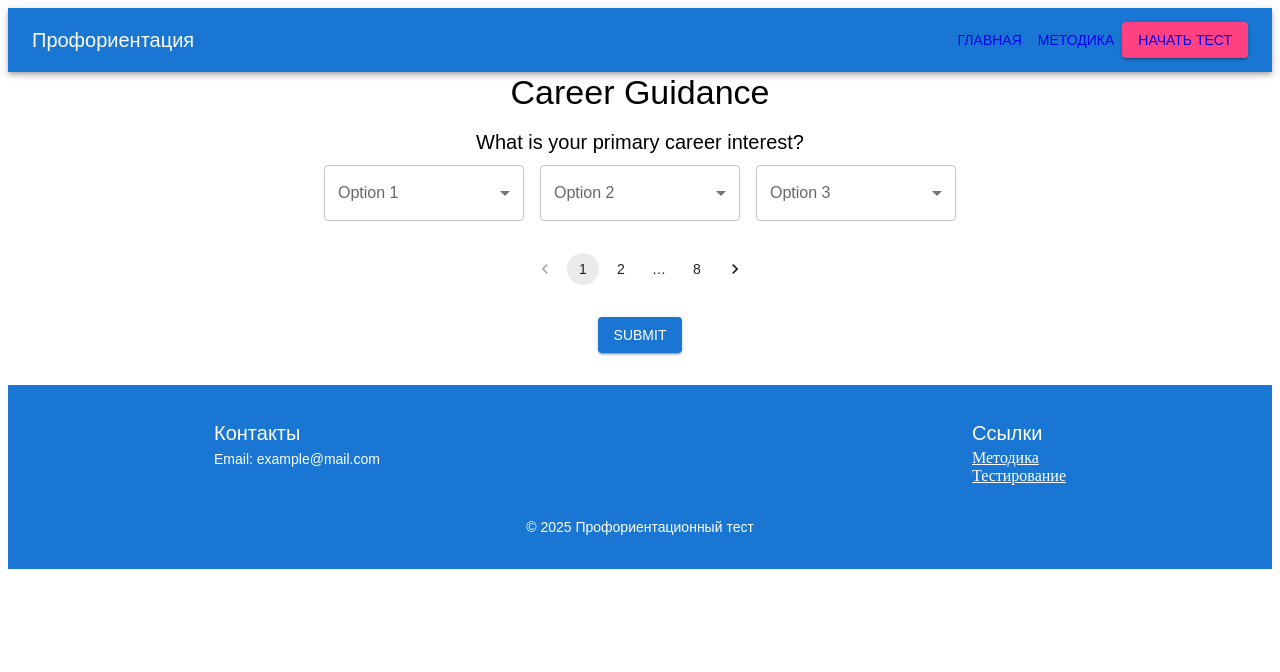
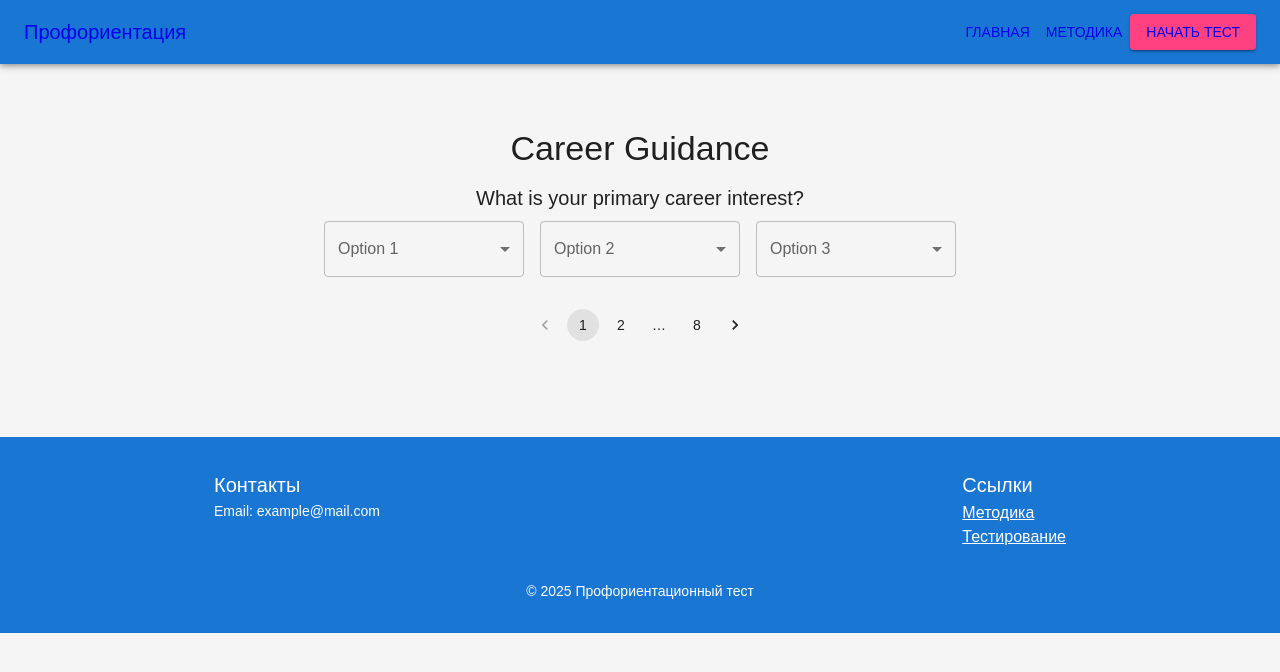
Before and after one commit to LYuree/LYuree.github.io, a React (Vite) app: page /test_part1 in a window 1280 px wide. Shown: the top 672 px of the page. Built offline with nearby package versions, Linux system fonts and the light colour scheme.

Commit message:
Поправил отступы на страницах тестов, назначил отображение кнопки 'завершить' только для страниц с последним вопросом.

```diff
--- a/src/components/DownloadPriceForm/DownloadPriceForm.tsx
+++ b/src/components/DownloadPriceForm/DownloadPriceForm.tsx
@@ -39,8 +39,8 @@ const DownloadPriceForm: React.FC = () => {
       </Button>
 
       <Box sx={{ mt: 2, textAlign: 'center' }}>
-        <Link href="#" variant="body2" onClick={() => console.log('Сообщить о нарушении')}>
-          Сообщить о нарушении
+        <Link href="#" className="report-abuse-link" variant="body2" onClick={() => console.log('Сообщить о нарушении')}>
+          <span className="report-abuse-link">Сообщить о нарушении</span>
         </Link>
       </Box>
     </Box>
--- a/src/components/Footer/Footer.tsx
+++ b/src/components/Footer/Footer.tsx
@@ -16,7 +16,7 @@ const Footer = () => {
         bgcolor: 'primary.main',
         color: 'white',
         py: 4,
-        mt: 4
+        mt: 4,
       }}
     >
       <Container maxWidth="md">
--- a/src/components/NavBar/NavBar.tsx
+++ b/src/components/NavBar/NavBar.tsx
@@ -18,7 +18,7 @@ const NavBar = () => {
     <AppBar position="static" color="primary">
       <Toolbar>
         <Typography variant="h6" component="div" sx={{ flexGrow: 1 }}>
-          Профориентация
+          <Link to="/">Профориентация</Link>
         </Typography>
 
         {!isMobile && (
--- a/src/index.css
+++ b/src/index.css
@@ -13,5 +13,9 @@ a {
 }
 
 a:visited {
-    color: white
+    color: white;
 }
+
+.report-abuse-link > span.report-abuse-link {
+    color: revert;
+}
--- a/src/pages/TestPages/AlternativesPage/AlternativesPage.tsx
+++ b/src/pages/TestPages/AlternativesPage/AlternativesPage.tsx
@@ -11,6 +11,8 @@ import {
   useMediaQuery,
   Pagination,
   PaginationItem,
+  ThemeProvider,
+  CssBaseline,
 } from '@mui/material';
 
 interface Question {
@@ -84,7 +86,9 @@ const AlternativesPage: React.FC = () => {
   };
 
   return (
-    <Container maxWidth="md">
+    <ThemeProvider theme={theme}>
+    <CssBaseline />
+    <Container maxWidth="md" sx={{pt: '4rem', pb: '2rem'}}>
       <Typography variant="h4" align="center" gutterBottom>
         Career Guidance
       </Typography>
@@ -153,16 +157,19 @@ const AlternativesPage: React.FC = () => {
         />
       </Box>
       <Box sx={{ display: 'flex', justifyContent: 'center' }}>
+      {(page === questions.length) &&
           <Button
             variant="contained"
             color="primary"
             onClick={handleSubmit}
             sx={{ width: isMobile ? '100%' : 'auto' }}
             >
-          Submit
-        </Button>
+            завершить
+            </Button>}
       </Box>
     </Container>
+    </ThemeProvider>
+
   );
 };
 
--- a/src/pages/TestPages/TestInitial/TestInitial.tsx
+++ b/src/pages/TestPages/TestInitial/TestInitial.tsx
@@ -19,7 +19,7 @@ const InitialTest: React.FC = () => {
               <div data-name="intro">На нашем сайте вы можете пройти комплексное онлайн тестирование, направленное на определение ваших профессиональных предпочтений. Тест будет интересен школьникам и студентам, он поможет в дальнейшем выборе профессии.
               Наш тест основывается на проверенных методиках, но вместе с этим исследует предпочтения к современным профессиям и направлениям - менеджмент, IT, фриланс и т.д.</div>,
                 <Box my={4} display="flex" justifyContent="center">
-                <Button variant="contained" color="secondary">
+                <Button variant="contained" color="primary">
                   <Link to="/test_part1" style={{color:'white'}}>начать тестирование!</Link>
                 </Button>
             </Box>
--- a/src/pages/TestPages/ThreeSelectsPage.tsx/ThreeSelectsPage.tsx
+++ b/src/pages/TestPages/ThreeSelectsPage.tsx/ThreeSelectsPage.tsx
@@ -13,6 +13,8 @@ import {
   useMediaQuery,
   Pagination,
   PaginationItem,
+  CssBaseline,
+  ThemeProvider,
 } from '@mui/material';
 
 interface Question {
@@ -156,7 +158,9 @@ const ThreeSelectsPage: React.FC = () => {
   };
 
   return (
-    <Container maxWidth="md">
+    <ThemeProvider theme={theme}>
+    <CssBaseline />
+    <Container maxWidth="md" sx={{pt: '4rem', pb: '2rem'}}>
       <Typography variant="h4" align="center" gutterBottom>
         Career Guidance
       </Typography>
@@ -257,16 +261,19 @@ const ThreeSelectsPage: React.FC = () => {
         />
       </Box>
       <Box sx={{ display: 'flex', justifyContent: 'center' }}>
+      {(page === questions.length) &&
           <Button
             variant="contained"
             color="primary"
             onClick={handleSubmit}
             sx={{ width: isMobile ? '100%' : 'auto' }}
             >
-          Submit
-        </Button>
+            завершить
+            </Button>}
       </Box>
     </Container>
+    </ThemeProvider>
+
   );
 };
 
--- a/src/pages/TestPages/YesNoPage/YesNoPage.tsx
+++ b/src/pages/TestPages/YesNoPage/YesNoPage.tsx
@@ -11,6 +11,8 @@ import {
   useMediaQuery,
   Pagination,
   PaginationItem,
+  CssBaseline,
+  ThemeProvider,
 } from '@mui/material';
 
 interface Question {
@@ -84,7 +86,9 @@ const YesNoPage: React.FC = () => {
   };
 
   return (
-    <Container maxWidth="md">
+    <ThemeProvider theme={theme}>
+    <CssBaseline />
+    <Container maxWidth="md" sx={{pt: '4rem', pb: '2rem'}}>
       <Typography variant="h4" align="center" gutterBottom>
         Career Guidance
       </Typography>
@@ -153,16 +157,18 @@ const YesNoPage: React.FC = () => {
         />
       </Box>
       <Box sx={{ display: 'flex', justifyContent: 'center' }}>
+        {(page === questions.length) &&
           <Button
             variant="contained"
             color="primary"
             onClick={handleSubmit}
             sx={{ width: isMobile ? '100%' : 'auto' }}
             >
-          Submit
-        </Button>
+            завершить
+            </Button>}
       </Box>
     </Container>
+    </ThemeProvider>
   );
 };
 
```
Lines whose indentation alone changed are shown as unchanged.
